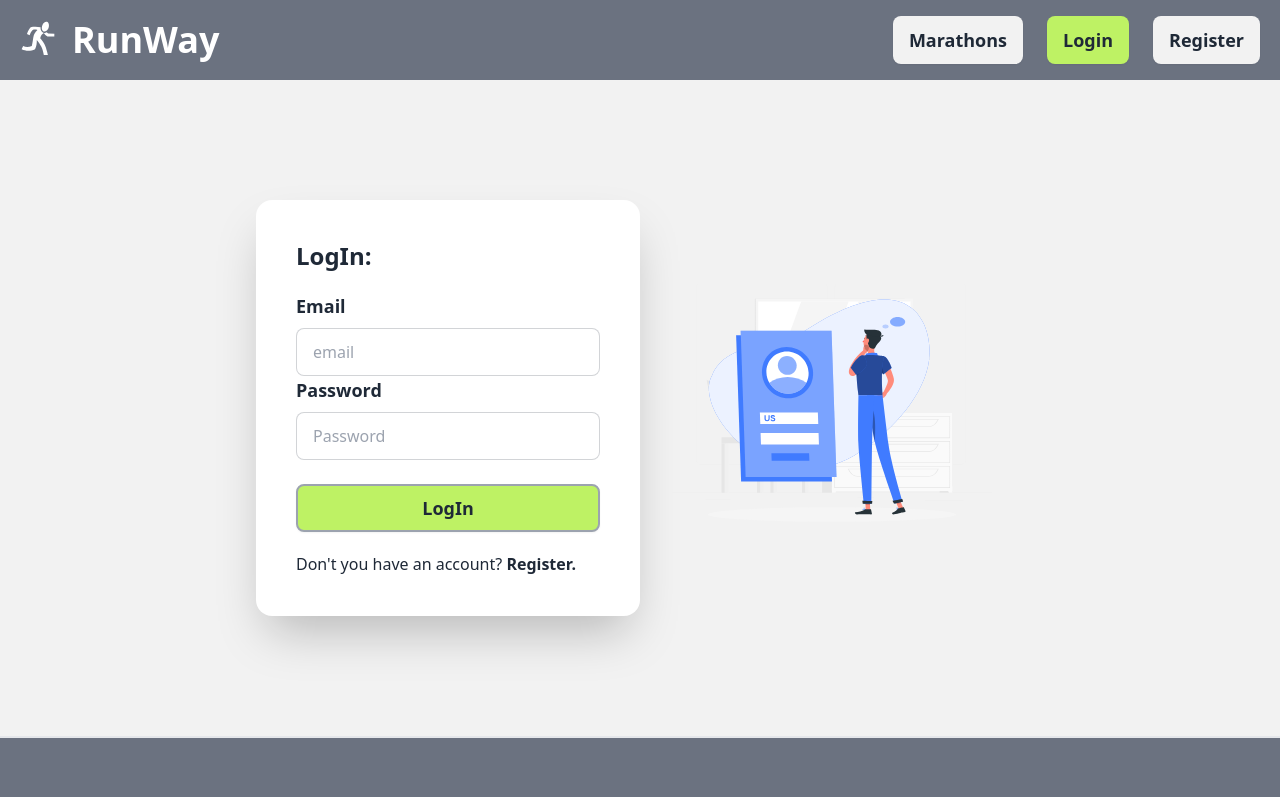
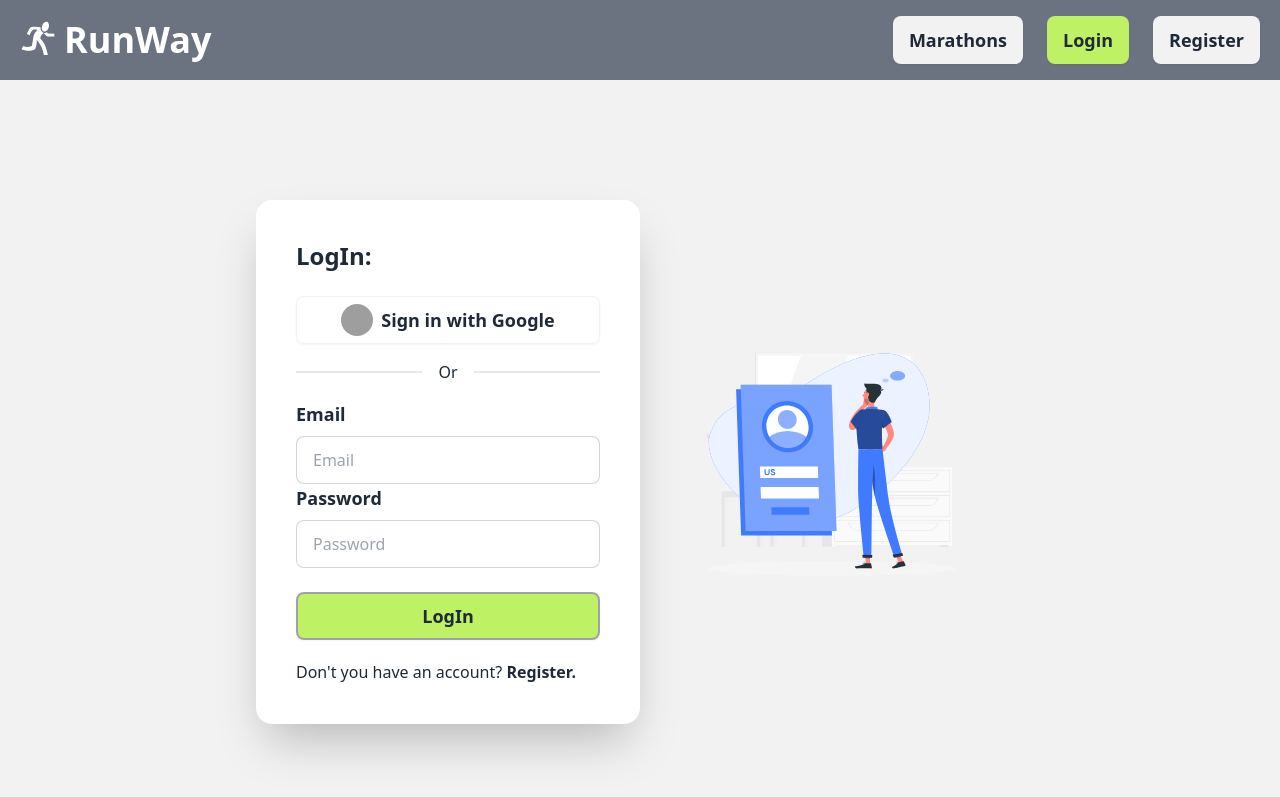
Before and after one commit to Rasadul-Islam/marathon-management-client, a React (Vite) app: page /login in a window 1280 px wide. Shown: the top 797 px of the page. Built offline with nearby package versions, Linux system fonts and the light colour scheme; no server answers; grey boxes are pictures that could not be loaded.

Commit message:
google authontication added in logIn

```diff
--- a/src/context/AuthContext/AuthProvider.jsx
+++ b/src/context/AuthContext/AuthProvider.jsx
@@ -1,7 +1,16 @@
 import React, { useEffect, useState } from 'react';
 import AuthContext from './AuthContext';
-import { createUserWithEmailAndPassword, onAuthStateChanged, signInWithEmailAndPassword, signOut } from 'firebase/auth';
+import {
+    createUserWithEmailAndPassword,
+    GoogleAuthProvider,
+    onAuthStateChanged,
+    signInWithEmailAndPassword,
+    signInWithPopup,
+    signOut
+} from 'firebase/auth';
 import auth from '../../firebase/firebase.init';
+
+const googleProvider = new GoogleAuthProvider();
 
 const AuthProvider = ({ children }) => {
 
@@ -10,39 +19,56 @@ const AuthProvider = ({ children }) => {
     const [loading, setLoading] = useState(true);
 
 
-    const createUser = (email, password) =>{
+
+
+    const createUser = (email, password) => {
         setLoading(true)
         return createUserWithEmailAndPassword(auth, email, password);
     }
 
-    const logInUser =(email, password)=>{
+    const logInUser = (email, password) => {
         setLoading(true);
         return signInWithEmailAndPassword(auth, email, password);
     }
 
-    const logOutUser=()=>{
+    const logInWithGoogle = () => {
+        setLoading(true)
+        return signInWithPopup(auth, googleProvider)
+    }
+
+    const logOutUser = () => {
         setLoading(true);
         return signOut(auth);
     }
 
+    const updateUserProfile = (name, photo) => {
+        return updateUserProfile(auth.currentUser, {
+            displayName: name,
+            photoURL: photo,
+        })
+    }
 
 
-    useEffect(()=>{
-        const unsubscribe = onAuthStateChanged(auth, currentUser=>{
+
+    useEffect(() => {
+        const unsubscribe = onAuthStateChanged(auth, currentUser => {
             setUser(currentUser);
             console.log("state Capture", currentUser);
             setLoading(false);
         })
-        return ()=>{
+        return () => {
             unsubscribe();
         }
     }, [])
 
-    const authInfo ={
+    const authInfo = {
         user,
+        setUser,
         loading,
+        setLoading,
         createUser,
         logInUser,
+        logInWithGoogle,
         logOutUser
     }
 
--- a/src/pages/LogIn/LogIn.jsx
+++ b/src/pages/LogIn/LogIn.jsx
@@ -1,52 +1,75 @@
 import Lottie from 'lottie-react';
 import React, { useContext } from 'react';
 import { Link } from 'react-router-dom';
-import loginLottie from '../../assets/lottie/login.json'
+import loginLottie from '../../assets/lottie/login.json';
 import AuthContext from '../../context/AuthContext/AuthContext';
 
+const LogIn = () => {
+    const { logInUser, logInWithGoogle } = useContext(AuthContext);
 
-const LogIn = () => {
+    // Handle Google Sign-In
+    const handleGoogleLogIn = () => {
+        logInWithGoogle()
+            .then((result) => {
+                console.log("Google LogIn Successful", result.user);
+                // You can redirect or handle user data here
+            })
+            .catch((error) => {
+                console.error("Google LogIn Error:", error);
+            });
+    };
 
-
-    const {logInUser} = useContext(AuthContext);
-
-    const handleLogIn= e =>{
+    // Handle email and password LogIn
+    const handleLogIn = (e) => {
         e.preventDefault();
         const form = e.target;
         const email = form.email.value;
         const password = form.password.value;
 
-
         logInUser(email, password)
-        .then (result =>{
-            console.log("logIn", result.user)
-        })
-        .catch(error=>{
-            console.log(error);
-        })
-    }
-
+            .then((result) => {
+                console.log("LogIn Successful", result.user);
+                // You can redirect or handle user data here
+            })
+            .catch((error) => {
+                console.error("LogIn Error:", error);
+            });
+    };
 
     return (
-        <div className="flex flex-col md:flex-row justify-center items-center bg-base-200 gap-0 p-10 ">
+        <div className="flex flex-col md:flex-row justify-center items-center bg-base-200 gap-0 p-10">
             <div className="card bg-base-100 w-full max-w-sm shrink-0 shadow-2xl p-10 md:my-20">
                 <form onSubmit={handleLogIn} className="">
-                    <h1 className='text-2xl font-bold mb-5'>LogIn:</h1>
+                    <h1 className="text-2xl font-bold mb-5">LogIn:</h1>
+                    {/* google logIn botton */}
+                    <div className="form-control mt-6">
+                        <button
+                            onClick={handleGoogleLogIn}
+                            className="btn bg-transparent font-semibold text-lg"
+                        >
+                            <img src="https://i.ibb.co.com/ZdHFgMk/png-clipart-google-google.png" alt="Google Logo" className='w-8 h-8 bg-transparent rounded-full' />
+                            <h1>Sign in with Google</h1>
+                        </button>
+                        <h1 className='divider my-5'>Or</h1>
+                    </div>
+                    {/* email, password logIn form */}
                     <div className="form-control">
                         <label className="text-lg font-semibold mb-2">Email</label>
-                        <input type="email" name='email' placeholder="email" className="input input-bordered" required />
+                        <input type="email" name="email" placeholder="Email" className="input input-bordered" required />
                     </div>
                     <div className="form-control">
                         <label className="text-lg font-semibold mb-2">Password</label>
                         <input type="password" name="password" placeholder="Password" className="input input-bordered" required />
                     </div>
                     <div className="form-control mt-6">
-                        <input type="submit" value="LogIn" className='btn bg-lime-300 border-2 border-gray-400 font-bold text-lg' />
+                        <input type="submit" value="LogIn" className="btn bg-lime-300 border-2 border-gray-400 font-bold text-lg" />
                     </div>
-                    <h1 className='mt-5'>Don't you have an account? <Link to="/register" className='font-bold'>Register.</Link></h1>
+                    <h1 className="mt-5">
+                        Don't you have an account? <Link to="/register" className="font-bold">Register.</Link>
+                    </h1>
                 </form>
             </div>
-            <div className='w-full md:w-96'>
+            <div className="w-full md:w-96">
                 <Lottie animationData={loginLottie}></Lottie>
             </div>
         </div>
--- a/src/pages/shared/Navbar/Navbar.jsx
+++ b/src/pages/shared/Navbar/Navbar.jsx
@@ -25,7 +25,7 @@ const Navbar = () => {
         <nav className="bg-gray-500 text-white px-5 py-4 flex justify-between items-center">
             {/* Left Side: Logo */}
             <div>
-                <NavLink to="/" className=" flex gap-4 text-2xl md:text-4xl font-bold"><GiRun />RunWay </NavLink>
+                <NavLink to="/" className=" flex gap-2 text-2xl md:text-4xl font-bold"><GiRun />RunWay </NavLink>
             </div>
 
             {/* Right Side: Links */}
```
